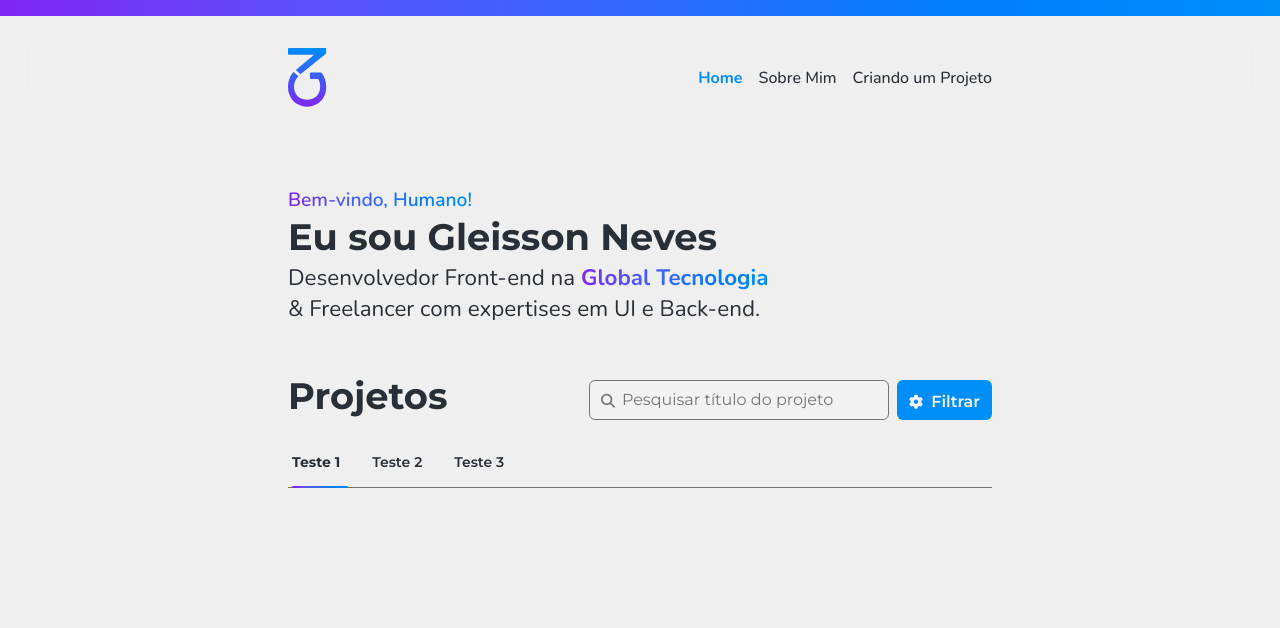
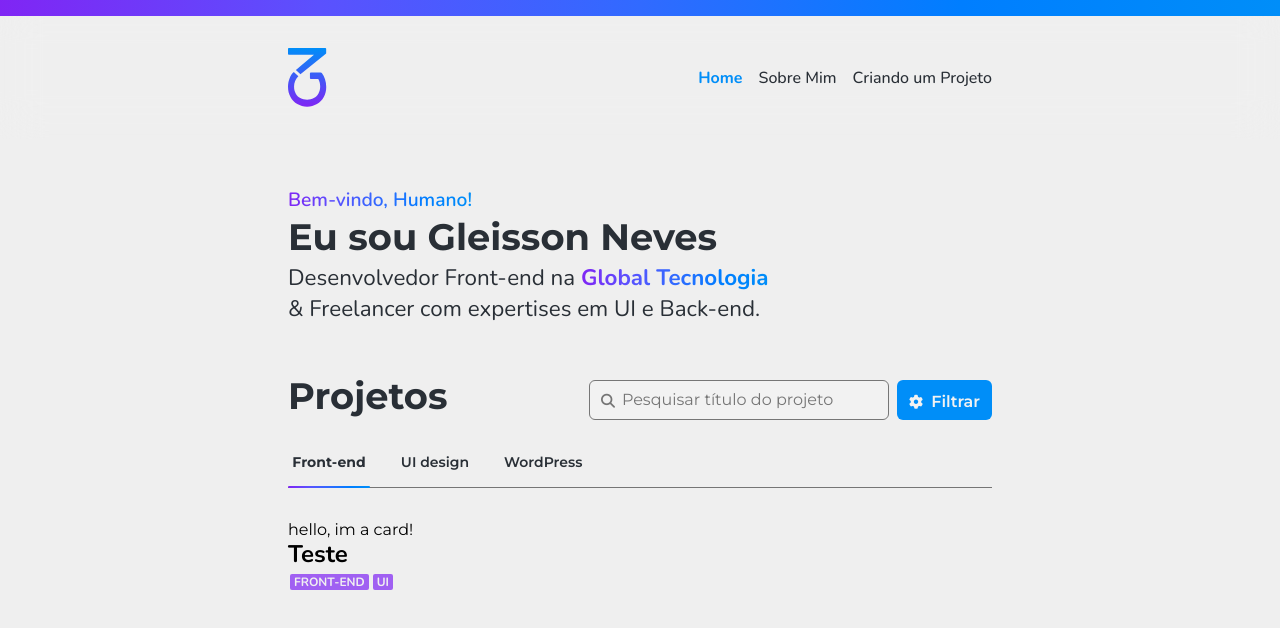
Before and after one commit to gleissonneves/gleissonneves, a Vue app: page / in a window 1280 px wide. Shown: the top 628 px of the page. Built offline with nearby package versions, Linux system fonts and the light colour scheme.

Commit message:
feat: ajustado tabulacao e criado mock de dados base

```diff
--- a/src/shared/components/atoms/Tab/TabComponent.vue
+++ b/src/shared/components/atoms/Tab/TabComponent.vue
@@ -29,7 +29,7 @@ export default {
   },
 
   created() {
-    this.activedTab = this.tabList[0].id;
+    this.setActivedTab(this.tabList[0].id);
   },
 
   methods: {
@@ -38,7 +38,12 @@ export default {
     },
 
     setActivedTab(id) {
+      this.emitActivedTabById(id);
       this.activedTab = id;
+    },
+
+    emitActivedTabById(id) {
+      this.$emit('activedTabById', id);
     },
   },
 };
@@ -55,6 +60,7 @@ export default {
     padding-bottom: 16px;
 
     li {
+      user-select: none;
       color: var(--black-contrast-color);
       cursor: pointer;
       position: relative;
@@ -62,6 +68,9 @@ export default {
       font-size: 14px;
       padding-left: 4px;
       padding-right: 4px;
+      display: flex;
+      justify-content: center;
+      min-width: 82px;
 
       &:nth-child(1n+1) {
         margin-right: 24px;
--- a/src/shared/data/projects.js
+++ b/src/shared/data/projects.js
@@ -1,5 +1,25 @@
 export default {
-  data: {
-
-  },
+  data: [
+    {
+      id: 1,
+      label: 'Front-end',
+      projects: [
+        {},
+      ],
+    },
+    {
+      id: 2,
+      label: 'UI design',
+      projects: [
+        {},
+      ],
+    },
+    {
+      id: 3,
+      label: 'WordPress',
+      projects: [
+        {},
+      ],
+    },
+  ],
 };
--- a/src/views/Home/HomeView.vue
+++ b/src/views/Home/HomeView.vue
@@ -1,3 +1,4 @@
+<!-- eslint-disable vue/valid-v-on -->
 <template>
   <div class="home">
     <!--  -->
@@ -42,39 +43,59 @@
     <section id="home-content-cards">
       <tab-component
         :tabList="tabList"
+        @activedTabById="declareListeningTabId($event)"
       />
 
-      <!-- <card-component
-          title="Teste"
-          :badge="badge"
-        /> -->
+      <div id="container-tab">
+        <div v-if="tabIdActived === 1">
+          <card-component
+            title="Teste"
+            :badge="badge"
+          />
+        </div>
+        <div v-if="tabIdActived === 2">
+          b
+        </div>
+        <div v-if="tabIdActived === 3">
+          c
+        </div>
+      </div>
     </section>
   </div>
 </template>
 
 <script>
+import projects from '@/shared/data/projects';
 import TabComponent from '@/shared/components/atoms/Tab/TabComponent.vue';
-// import CardComponent from '@/shared/components/molecules/Card/CardComponent.vue';
+import CardComponent from '@/shared/components/molecules/Card/CardComponent.vue';
 
 export default {
   name: 'HomeView',
   components: {
-    // CardComponent,
+    CardComponent,
     TabComponent,
   },
   data() {
     return {
+      tabIdActived: [String, Number],
       empresa: {
         nome: 'Global Tecnologia',
         link: 'https://globaltecnologia.net/',
       },
       badge: ['front-end', 'UI'],
-      tabList: [
-        { id: 1, label: 'Teste 1', router: '/' },
-        { id: 2, label: 'Teste 2', router: '/' },
-        { id: 3, label: 'Teste 3', router: '/' },
-      ],
+      tabList: Array,
     };
+  },
+
+  created() {
+    console.log(projects.data);
+    this.tabList = projects.data;
+  },
+
+  methods: {
+    declareListeningTabId(tabIdActived) {
+      this.tabIdActived = tabIdActived;
+    },
   },
 };
 </script>
@@ -198,6 +219,7 @@ export default {
   }
 }
 
+#container-tab,
 #home-content-cards {
   margin-top: 32px;
 }
```
